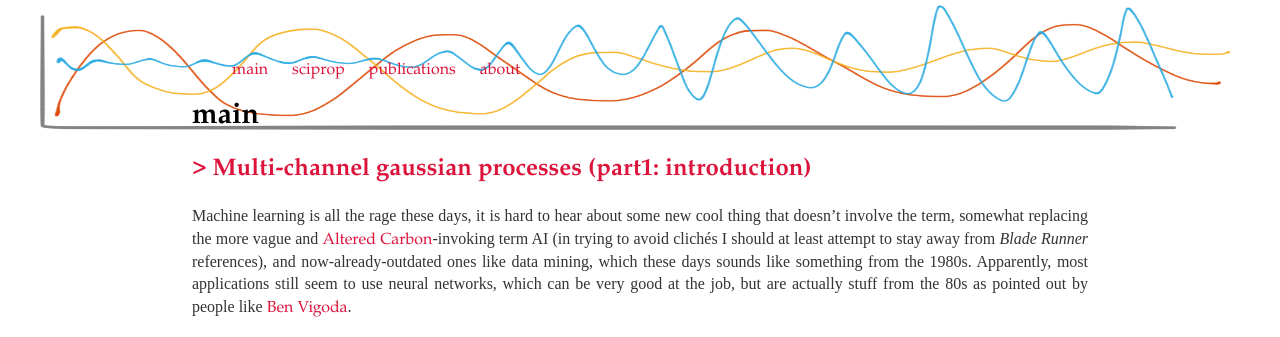
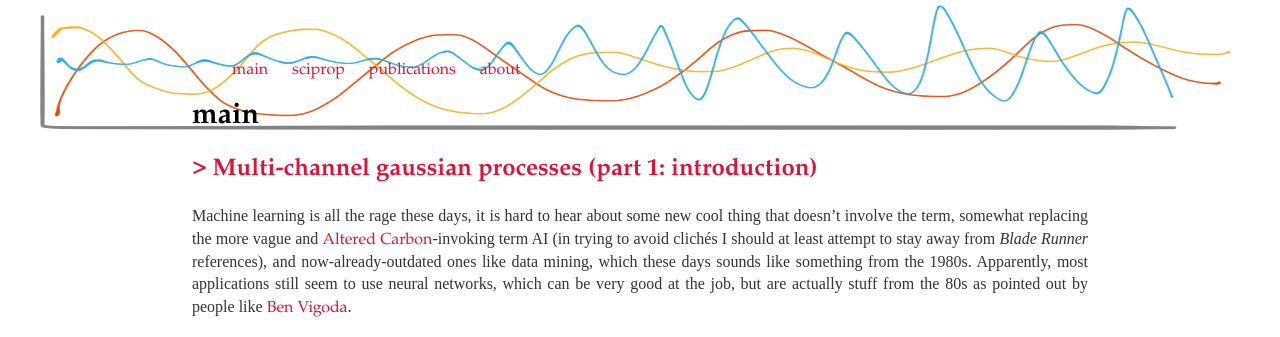
Before and after one commit to caesoma/caesoma.github.io, a Jekyll site: the page built from index.html, in a window 1280 px wide and 900 px high. Shown: the top 337 px of the window. Built offline with Jekyll 4.4.1, drawn with Linux system fonts in a browser that asks for light colours; the list of posts is cut into pages by our own code.

Commit message:
correct typo

```diff
--- a/_posts/2018-04-11-multichannel-gaussian-processes-pt1.md
+++ b/_posts/2018-04-11-multichannel-gaussian-processes-pt1.md
@@ -1,6 +1,6 @@
 ---
 layout: post
-title: "Multi-channel gaussian processes (part1: introduction)"
+title: "Multi-channel gaussian processes (part 1: introduction)"
 date: 2018-04-11
 ---
 
--- a/archive/standalone/2018-04-11-multichannel-gaussian-processes-pt1.md
+++ b/archive/standalone/2018-04-11-multichannel-gaussian-processes-pt1.md
@@ -1,6 +1,6 @@
 ---
 layout: default
-title: "Multi-channel gaussian processes (part1: introduction)"
+title: "Multi-channel gaussian processes (part 1: introduction)"
 date: 2018-04-11
 ---
 
```
